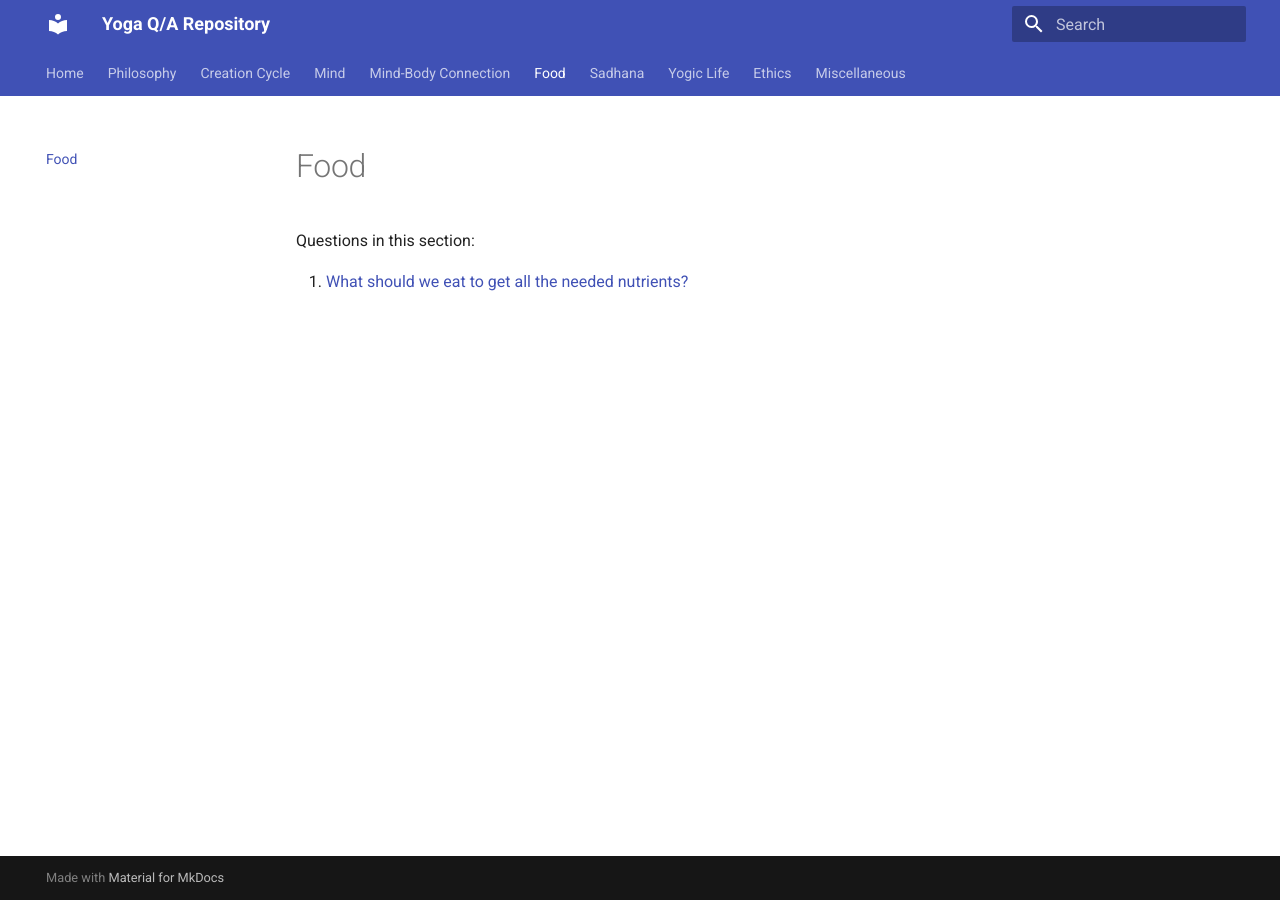
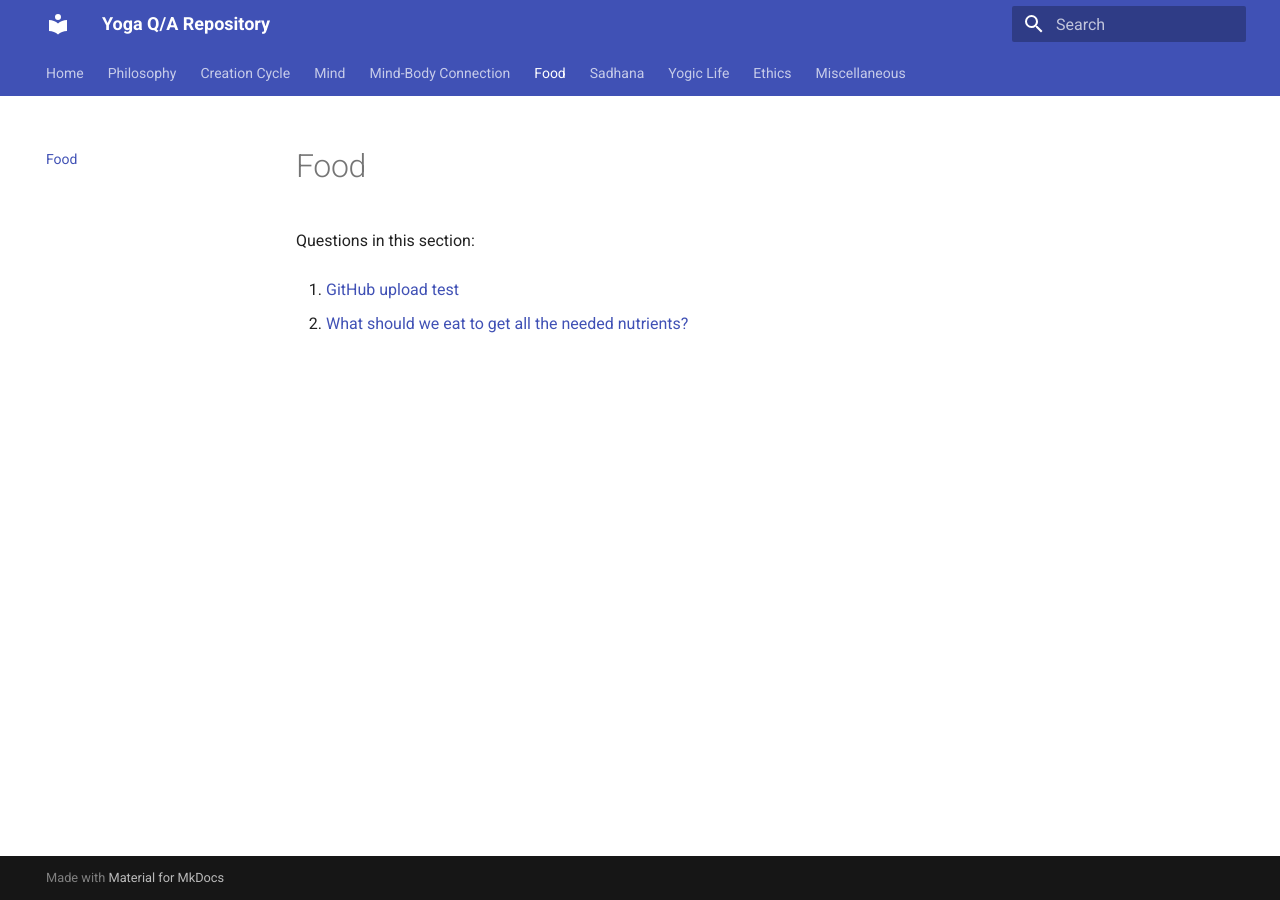
Before and after one commit to yogiclife/yoga-qa, an MkDocs documentation site: the page built from docs/food/README.md, in a window 1280 px wide. Built offline with MkDocs 1.6.1 and Material for MkDocs 9.7.7, drawn with Linux system fonts in a browser that asks for light colours.

Commit message:
Update topic indices [skip ci]

```diff
--- a/docs/food/README.md
+++ b/docs/food/README.md
@@ -2,4 +2,6 @@
 
 Questions in this section:
 
-1. [What should we eat to get all the needed nutrients?](what-should-we-eat-to-get-all-the-needed-nutrients.md)
+1. [GitHub upload test](github-test.md)
+
+2. [What should we eat to get all the needed nutrients?](what-should-we-eat-to-get-all-the-needed-nutrients.md)
```
